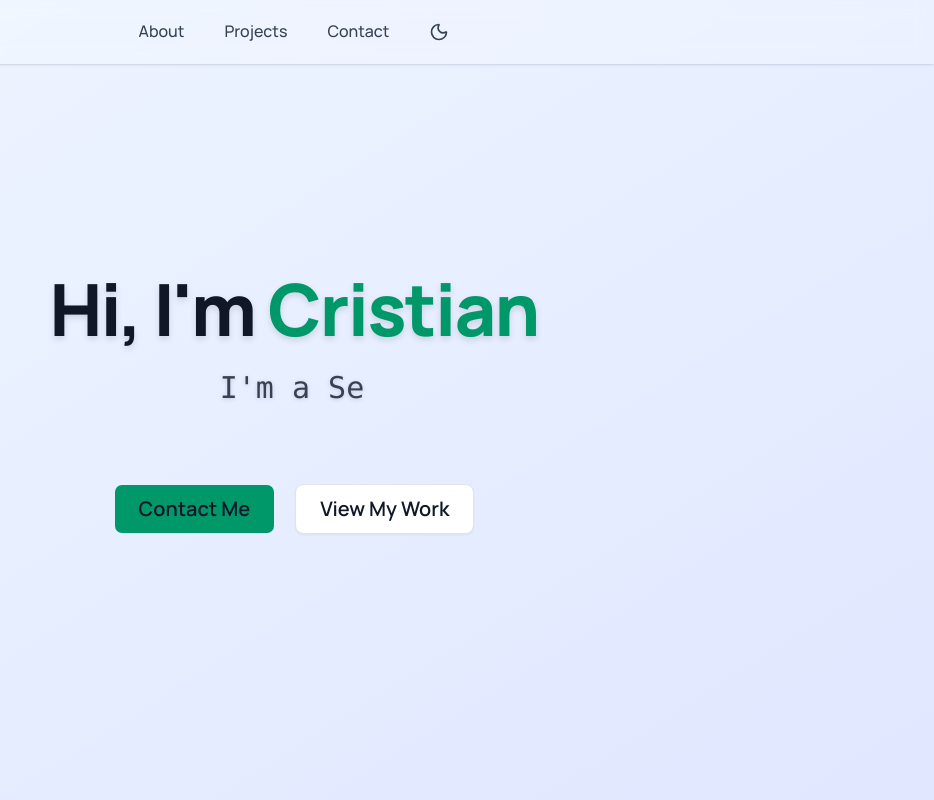
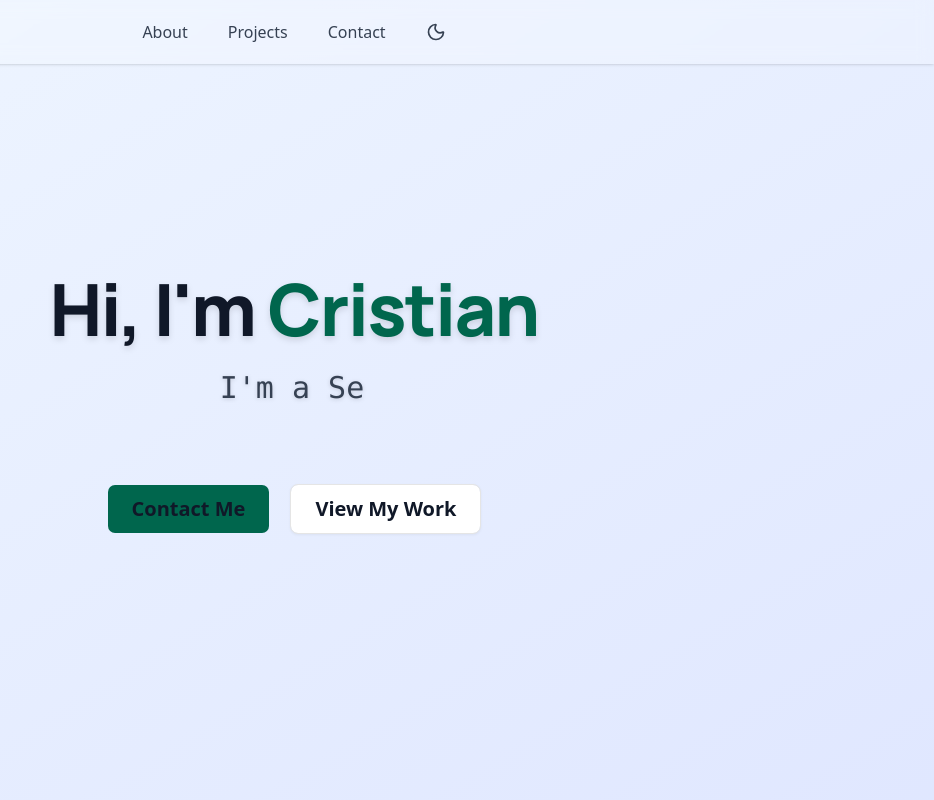
Before and after one commit to ccioanca/Blueprints, a React (Vite) app: page / in a window 1280 px wide. Shown: the top 800 px of the page, without its empty margins (346-1280 px from the left). Built offline with nearby package versions, Linux system fonts and the light colour scheme.

Commit message:
Updated theming and variables.

```diff
--- a/src/styles/index.css
+++ b/src/styles/index.css
@@ -38,94 +38,149 @@
     --font-sans-title: 'Manrope', serif;
     /* You can also extend existing Tailwind values or define new ones */
 
-    /* Copied from index.css */
+    --color-background: var(--background);
+    --color-foreground: var(--foreground);
+    --color-card: var(--card);
+    --color-card-foreground: var(--card-foreground);
+    --color-popover: var(--popover);
+    --color-popover-foreground: var(--popover-foreground);
+    --color-primary: var(--primary);
+    --color-primary-foreground: var(--primary-foreground);
+    --color-secondary: var(--secondary);
+    --color-secondary-foreground: var(--secondary-foreground);
+    --color-muted: var(--muted);
+    --color-muted-foreground: var(--muted-foreground);
+    --color-accent: var(--accent);
+    --color-accent-foreground: var(--accent-foreground);
+    --color-destructive: var(--destructive);
+    --color-border: var(--border);
+    --color-input: var(--input);
+    --color-ring: var(--ring);
+    --color-chart-1: var(--chart-1);
+    --color-chart-2: var(--chart-2);
+    --color-chart-3: var(--chart-3);
+    --color-chart-4: var(--chart-4);
+    --color-chart-5: var(--chart-5);
+    --color-sidebar: var(--sidebar);
+    --color-sidebar-foreground: var(--sidebar-foreground);
+    --color-sidebar-primary: var(--sidebar-primary);
+    --color-sidebar-primary-foreground: var(--sidebar-primary-foreground);
+    --color-sidebar-accent: var(--sidebar-accent);
+    --color-sidebar-accent-foreground: var(--sidebar-accent-foreground);
+    --color-sidebar-border: var(--sidebar-border);
     --color-sidebar-ring: var(--sidebar-ring);
-    --color-sidebar-border: var(--sidebar-border);
-    --color-sidebar-accent-foreground: var(--sidebar-accent-foreground);
-    --color-sidebar-accent: var(--sidebar-accent);
-    --color-sidebar-primary-foreground: var(--sidebar-primary-foreground);
-    --color-sidebar-primary: var(--sidebar-primary);
-    --color-sidebar-foreground: var(--sidebar-foreground);
-    --color-sidebar: var(--sidebar);
-    --color-chart-5: var(--chart-5);
-    --color-chart-4: var(--chart-4);
-    --color-chart-3: var(--chart-3);
-    --color-chart-2: var(--chart-2);
-    --color-chart-1: var(--chart-1);
-    --color-ring: var(--ring);
-    --color-input: var(--input);
-    --color-border: var(--border);
-    --color-destructive: var(--destructive);
-    --color-accent-foreground: var(--accent-foreground);
-    --color-accent: var(--accent);
-    --color-muted-foreground: var(--muted-foreground);
-    --color-muted: var(--muted);
-    --color-secondary-foreground: var(--secondary-foreground);
-    --color-secondary: var(--secondary);
-    --color-primary-foreground: var(--primary-foreground);
-    --color-primary: var(--primary);
-    --color-popover-foreground: var(--popover-foreground);
-    --color-popover: var(--popover);
-    --color-card-foreground: var(--card-foreground);
-    --color-card: var(--card);
-    --color-foreground: var(--foreground);
-    --color-background: var(--background);
+
+    /* --font-sans: var(--font-sans); */
+    --font-mono: var(--font-mono);
+    --font-serif: var(--font-serif);
+
     --radius-sm: calc(var(--radius) - 4px);
     --radius-md: calc(var(--radius) - 2px);
     --radius-lg: var(--radius);
     --radius-xl: calc(var(--radius) + 4px);
-    --radius-2xl: calc(var(--radius) + 8px);
-    --radius-3xl: calc(var(--radius) + 12px);
-    --radius-4xl: calc(var(--radius) + 16px);
+
+    --shadow-2xs: var(--shadow-2xs);
+    --shadow-xs: var(--shadow-xs);
+    --shadow-sm: var(--shadow-sm);
+    --shadow: var(--shadow);
+    --shadow-md: var(--shadow-md);
+    --shadow-lg: var(--shadow-lg);
+    --shadow-xl: var(--shadow-xl);
+    --shadow-2xl: var(--shadow-2xl);
 }
 
 @layer base {
     :root {
-        --background: oklch(1 0 0);
-        --foreground: oklch(0.141 0.005 285.823);
-        --card: oklch(1 0 0);
-        --card-foreground: oklch(0.141 0.005 285.823);
-        --popover: oklch(1 0 0);
-        --popover-foreground: oklch(0.141 0.005 285.823);
-        --primary: oklch(0.60 0.13 163);
-        --primary-foreground: oklch(0.98 0.02 166);
-        --secondary: oklch(0.967 0.001 286.375);
-        --secondary-foreground: oklch(0.21 0.006 285.885);
-        --muted: oklch(0.967 0.001 286.375);
-        --muted-foreground: oklch(0.552 0.016 285.938);
-        --accent: oklch(0.967 0.001 286.375);
-        --accent-foreground: oklch(0.21 0.006 285.885);
-        --destructive: oklch(0.577 0.245 27.325);
-        --border: oklch(0.92 0.004 286.32);
-        --input: oklch(0.92 0.004 286.32);
-        --ring: oklch(0.705 0.015 286.067);
-        --chart-1: oklch(0.85 0.13 165);
-        --chart-2: oklch(0.77 0.15 163);
-        --chart-3: oklch(0.70 0.15 162);
-        --chart-4: oklch(0.60 0.13 163);
-        --chart-5: oklch(0.51 0.10 166);
+        --background: #ffffff;
+        --foreground: #0a0a0a;
+        --card: #ffffff;
+        --card-foreground: #0a0a0a;
+        --popover: #ffffff;
+        --popover-foreground: #0a0a0a;
+        --primary: #00664d;
+        --primary-foreground: #fafafa;
+        --secondary: #f5f5f5;
+        --secondary-foreground: #171717;
+        --muted: #f5f5f5;
+        --muted-foreground: #737373;
+        --accent: #f5f5f5;
+        --accent-foreground: #171717;
+        --destructive: #e7000b;
+        --border: #e5e5e5;
+        --input: #e5e5e5;
+        --ring: #a1a1a1;
+        --chart-1: #f54900;
+        --chart-2: #009689;
+        --chart-3: #104e64;
+        --chart-4: #ffb900;
+        --chart-5: #fe9a00;
+        --sidebar: #fafafa;
+        --sidebar-foreground: #0a0a0a;
+        --sidebar-primary: #171717;
+        --sidebar-primary-foreground: #fafafa;
+        --sidebar-accent: #f5f5f5;
+        --sidebar-accent-foreground: #171717;
+        --sidebar-border: #e5e5e5;
+        --sidebar-ring: oklch(0.708 0 0);
+
+        --font-sans: 'Geist', 'Geist Fallback', ui-sans-serif, system-ui, -apple-system, BlinkMacSystemFont, 'Segoe UI', Roboto, 'Helvetica Neue', Arial, 'Noto Sans', sans-serif, 'Apple Color Emoji', 'Segoe UI Emoji', 'Segoe UI Symbol', 'Noto Color Emoji';
+        --font-serif: "Geist", "Geist Fallback", ui-serif, Georgia, Cambria, "Times New Roman", Times, serif;
+        --font-mono: "Geist Mono", "Geist Mono Fallback", ui-monospace, SFMono-Regular, Menlo, Monaco, Consolas, "Liberation Mono", "Courier New", monospace;
+
         --radius: 0.625rem;
+
+        --shadow-2xs: 0 1px 3px 0px rgb(0 0 0 / 0.05);
+        --shadow-xs: 0 1px 3px 0px rgb(0 0 0 / 0.05);
+        --shadow-sm: 0 1px 3px 0px rgb(0 0 0 / 0.10), 0 1px 2px -1px rgb(0 0 0 / 0.10);
+        --shadow: 0 1px 3px 0px rgb(0 0 0 / 0.10), 0 1px 2px -1px rgb(0 0 0 / 0.10);
+        --shadow-md: 0 1px 3px 0px rgb(0 0 0 / 0.10), 0 2px 4px -1px rgb(0 0 0 / 0.10);
+        --shadow-lg: 0 1px 3px 0px rgb(0 0 0 / 0.10), 0 4px 6px -1px rgb(0 0 0 / 0.10);
+        --shadow-xl: 0 1px 3px 0px rgb(0 0 0 / 0.10), 0 8px 10px -1px rgb(0 0 0 / 0.10);
+        --shadow-2xl: 0 1px 3px 0px rgb(0 0 0 / 0.25);
+
     }
 
     .dark {
-        --background: oklch(0.141 0.005 285.823);
-        --foreground: oklch(0.985 0 0);
-        --card: oklch(0.21 0.006 285.885);
-        --card-foreground: oklch(0.985 0 0);
-        --popover: oklch(0.21 0.006 285.885);
-        --popover-foreground: oklch(0.985 0 0);
-        --primary: oklch(0.70 0.15 162);
-        --primary-foreground: oklch(0.26 0.05 173);
-        --secondary: oklch(0.274 0.006 286.033);
-        --secondary-foreground: oklch(0.985 0 0);
-        --muted: oklch(0.274 0.006 286.033);
-        --muted-foreground: oklch(0.705 0.015 286.067);
-        --accent: oklch(0.274 0.006 286.033);
-        --accent-foreground: oklch(0.985 0 0);
-        --destructive: oklch(0.704 0.191 22.216);
-        --border: oklch(1 0 0 / 10%);
-        --input: oklch(1 0 0 / 15%);
-        --ring: oklch(0.552 0.016 285.938);
+        --background: #0a0a0a;
+        --foreground: #fafafa;
+        --card: #171717;
+        --card-foreground: #fafafa;
+        --popover: #171717;
+        --popover-foreground: #fafafa;
+        --primary: #00ffb3;
+        --primary-foreground: #171717;
+        --secondary: #262626;
+        --secondary-foreground: #fafafa;
+        --muted: #262626;
+        --muted-foreground: #a1a1a1;
+        --accent: #262626;
+        --accent-foreground: #fafafa;
+        --destructive: #ff6467;
+        --border: #ffffff1a;
+        --input: #ffffff26;
+        --ring: #737373;
+        --chart-1: #1447e6;
+        --chart-2: #00bc7d;
+        --chart-3: #fe9a00;
+        --chart-4: #ad46ff;
+        --chart-5: #ff2056;
+        --sidebar: #171717;
+        --sidebar-foreground: #fafafa;
+        --sidebar-primary: #1447e6;
+        --sidebar-primary-foreground: #fafafa;
+        --sidebar-accent: #262626;
+        --sidebar-accent-foreground: #fafafa;
+        --sidebar-border: #ffffff1a;
+        --sidebar-ring: #737373;
+
+        --shadow-2xs: 0 1px 3px 0px rgb(0 0 0 / 0.05);
+        --shadow-xs: 0 1px 3px 0px rgb(0 0 0 / 0.05);
+        --shadow-sm: 0 1px 3px 0px rgb(0 0 0 / 0.10), 0 1px 2px -1px rgb(0 0 0 / 0.10);
+        --shadow: 0 1px 3px 0px rgb(0 0 0 / 0.10), 0 1px 2px -1px rgb(0 0 0 / 0.10);
+        --shadow-md: 0 1px 3px 0px rgb(0 0 0 / 0.10), 0 2px 4px -1px rgb(0 0 0 / 0.10);
+        --shadow-lg: 0 1px 3px 0px rgb(0 0 0 / 0.10), 0 4px 6px -1px rgb(0 0 0 / 0.10);
+        --shadow-xl: 0 1px 3px 0px rgb(0 0 0 / 0.10), 0 8px 10px -1px rgb(0 0 0 / 0.10);
+        --shadow-2xl: 0 1px 3px 0px rgb(0 0 0 / 0.25);
     }
 
     * {
@@ -149,3 +204,9 @@
     @import "./components/timeline.css";
 
 }
+
+@layer utilities {
+    .section{
+        @apply w-full md:w-1/2 px-8 sm:px-16 md:mx-auto md:px-0;
+    }
+}
```
